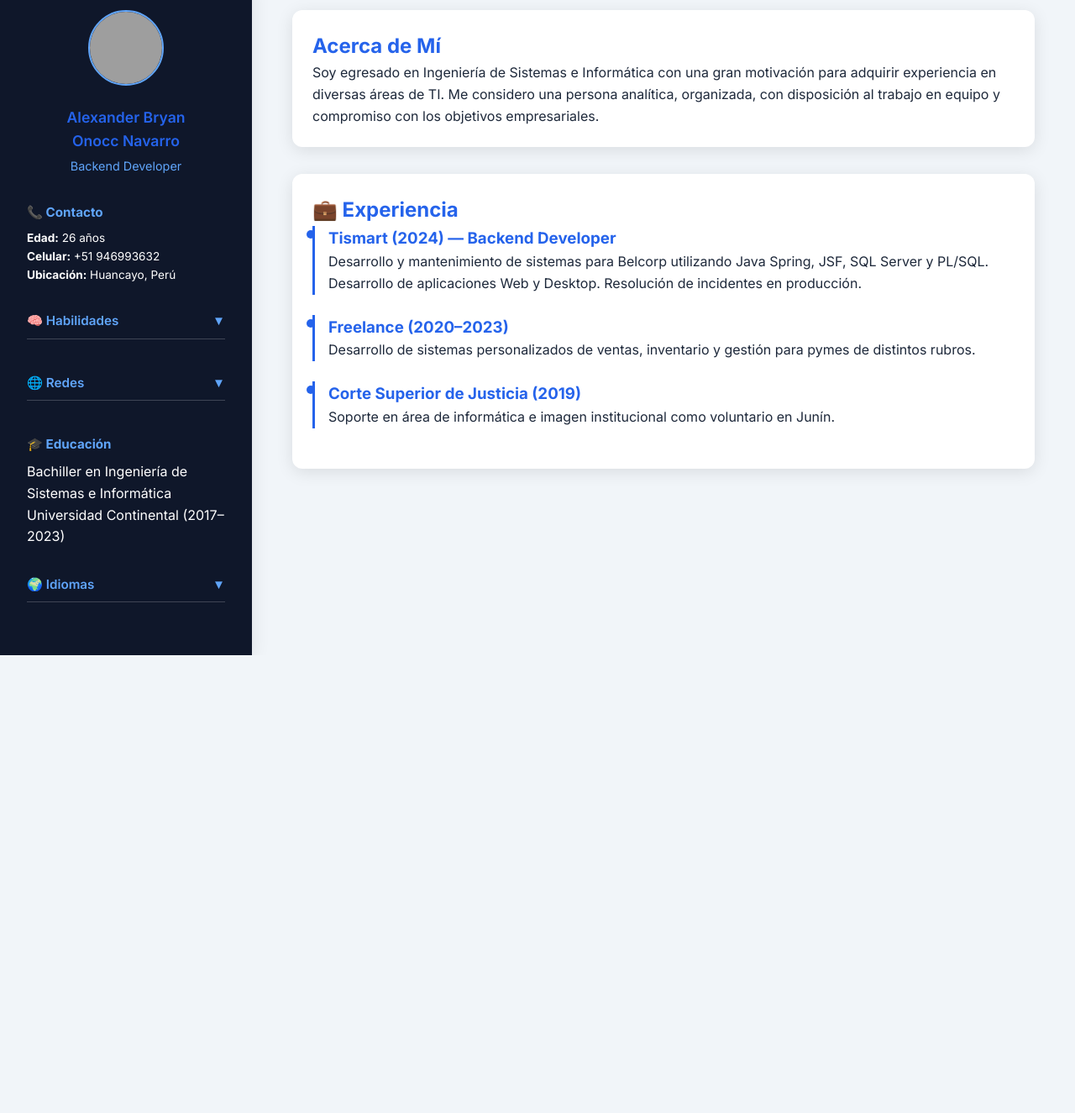
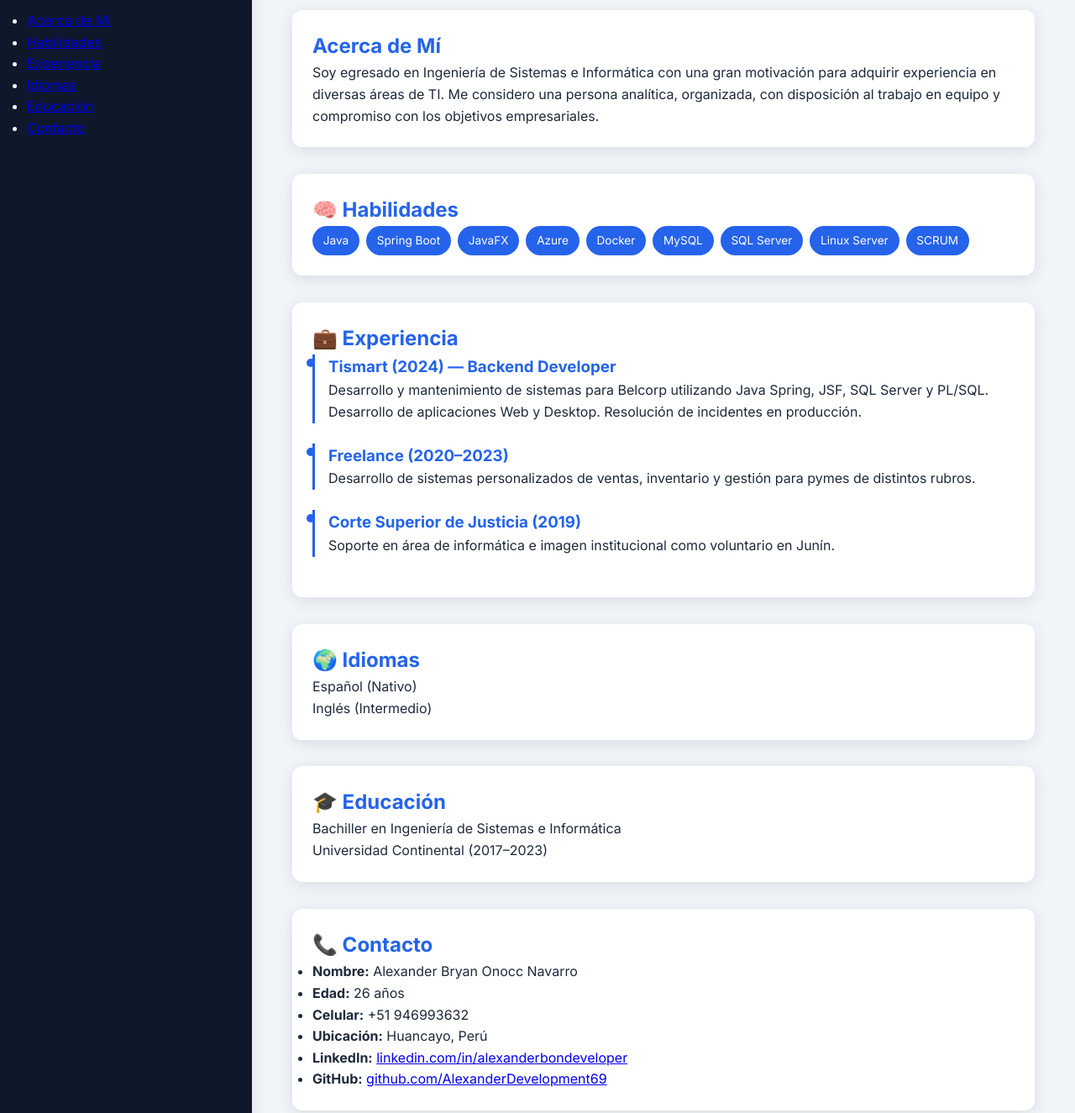
Before and after one commit to AlexanderDevelopment69/Alexander.Onocc.Navarro, a plain HTML site: page index.html in a window 1280 px wide. Shown: the part 20-1345 px from the top of the page at 84% size. Before the commit the page ends 800 px from the top, so only its background shows below. Drawn offline with Linux system fonts and the light colour scheme; grey boxes are pictures that could not be loaded.

Commit message:
Update index.html

```diff
--- a/index.html
+++ b/index.html
@@ -9,68 +9,23 @@
 </head>
 <body>
   <div class="dashboard">
-    <!-- Sidebar -->
+    <!-- Sidebar menu con solo opciones -->
     <aside class="sidebar">
-      <div class="profile">
-        <div class="avatar">
-          <img src="https://terralogic.com/wp-content/uploads/2021/06/springworl.png" alt="Foto de perfil" />
-        </div>
-        <h2>Alexander Bryan<br>Onocc Navarro</h2>
-        <p class="role">Backend Developer</p>
-      </div>
-
-      <div class="sidebar-section">
-        <h3>📞 Contacto</h3>
+      <nav class="menu">
         <ul>
-          <li><strong>Edad:</strong> 26 años</li>
-          <li><strong>Celular:</strong> +51 946993632</li>
-          <li><strong>Ubicación:</strong> Huancayo, Perú</li>
+          <li><a href="#about" class="menu-link active">Acerca de Mí</a></li>
+          <li><a href="#skills" class="menu-link">Habilidades</a></li>
+          <li><a href="#experience" class="menu-link">Experiencia</a></li>
+          <li><a href="#languages" class="menu-link">Idiomas</a></li>
+          <li><a href="#education" class="menu-link">Educación</a></li>
+          <li><a href="#contact" class="menu-link">Contacto</a></li>
         </ul>
-      </div>
-
-      <div class="sidebar-section collapsible">
-        <h3 class="collapsible-header">🧠 Habilidades <span class="arrow">▼</span></h3>
-        <div class="collapsible-content">
-          <div class="tags">
-            <span>Java</span>
-            <span>Spring Boot</span>
-            <span>JavaFX</span>
-            <span>Azure</span>
-            <span>Docker</span>
-            <span>MySQL</span>
-            <span>SQL Server</span>
-            <span>Linux Server</span>
-            <span>SCRUM</span>
-          </div>
-        </div>
-      </div>
-
-      <div class="sidebar-section collapsible">
-        <h3 class="collapsible-header">🌐 Redes <span class="arrow">▼</span></h3>
-        <div class="collapsible-content">
-          <a href="https://linkedin.com/in/alexanderbondeveloper" target="_blank">LinkedIn</a>
-          <a href="https://github.com/AlexanderDevelopment69" target="_blank">GitHub</a>
-        </div>
-      </div>
-
-      <div class="sidebar-section">
-        <h3>🎓 Educación</h3>
-        <p>Bachiller en Ingeniería de Sistemas e Informática</p>
-        <p>Universidad Continental (2017–2023)</p>
-      </div>
-
-      <div class="sidebar-section collapsible">
-        <h3 class="collapsible-header">🌍 Idiomas <span class="arrow">▼</span></h3>
-        <div class="collapsible-content">
-          <p>Español (Nativo)</p>
-          <p>Inglés (Intermedio)</p>
-        </div>
-      </div>
+      </nav>
     </aside>
 
-    <!-- Main -->
-    <main class="main fade-in">
-      <section class="intro card">
+    <!-- Main con toda la info -->
+    <main class="main">
+      <section id="about" class="section card fade-in">
         <h1>Acerca de Mí</h1>
         <p>
           Soy egresado en Ingeniería de Sistemas e Informática con una gran motivación para adquirir experiencia en diversas áreas de TI.
@@ -78,9 +33,23 @@
         </p>
       </section>
 
-      <section class="experience card animate-pop delay-1">
+      <section id="skills" class="section card animate-pop delay-1">
+        <h2>🧠 Habilidades</h2>
+        <div class="tags">
+          <span>Java</span>
+          <span>Spring Boot</span>
+          <span>JavaFX</span>
+          <span>Azure</span>
+          <span>Docker</span>
+          <span>MySQL</span>
+          <span>SQL Server</span>
+          <span>Linux Server</span>
+          <span>SCRUM</span>
+        </div>
+      </section>
+
+      <section id="experience" class="section card animate-pop delay-2">
         <h2>💼 Experiencia</h2>
-
         <div class="timeline">
           <div class="timeline-item">
             <h3>Tismart (2024) — Backend Developer</h3>
@@ -103,6 +72,30 @@
           </div>
         </div>
       </section>
+
+      <section id="languages" class="section card animate-pop delay-3">
+        <h2>🌍 Idiomas</h2>
+        <p>Español (Nativo)</p>
+        <p>Inglés (Intermedio)</p>
+      </section>
+
+      <section id="education" class="section card animate-pop delay-4">
+        <h2>🎓 Educación</h2>
+        <p>Bachiller en Ingeniería de Sistemas e Informática</p>
+        <p>Universidad Continental (2017–2023)</p>
+      </section>
+
+      <section id="contact" class="section card animate-pop delay-5">
+        <h2>📞 Contacto</h2>
+        <ul>
+          <li><strong>Nombre:</strong> Alexander Bryan Onocc Navarro</li>
+          <li><strong>Edad:</strong> 26 años</li>
+          <li><strong>Celular:</strong> +51 946993632</li>
+          <li><strong>Ubicación:</strong> Huancayo, Perú</li>
+          <li><strong>LinkedIn:</strong> <a href="https://linkedin.com/in/alexanderbondeveloper" target="_blank">linkedin.com/in/alexanderbondeveloper</a></li>
+          <li><strong>GitHub:</strong> <a href="https://github.com/AlexanderDevelopment69" target="_blank">github.com/AlexanderDevelopment69</a></li>
+        </ul>
+      </section>
     </main>
   </div>
 
```
